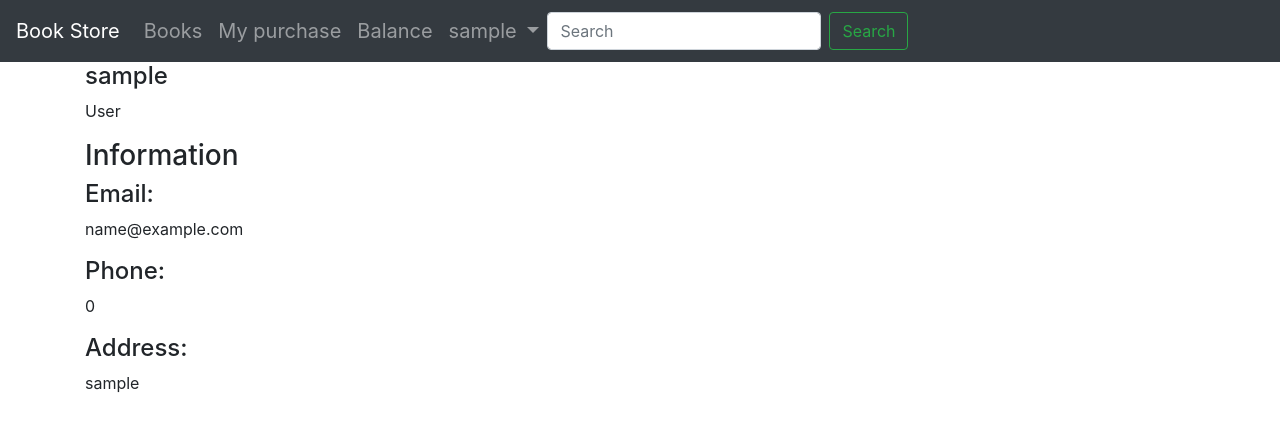
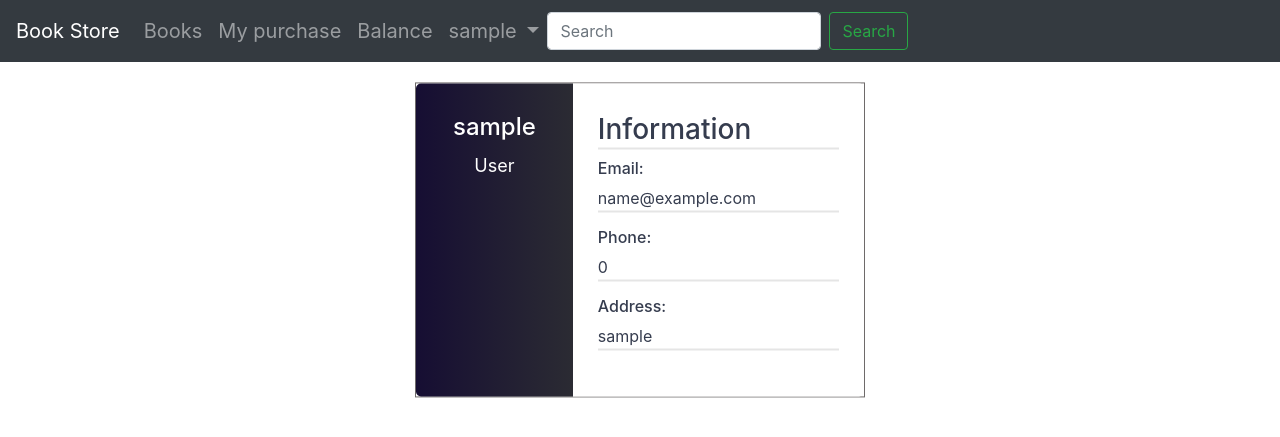
Before and after one commit to pradnyahaval/OnlineBookStore, a Flask app: page /profile in a window 1280 px wide. Shown: the top 437 px of the page. Run offline with Flask 2, Linux system fonts and the light colour scheme; the visitor is signed in with stand-in values (Sample User, id 1); data comes from the database, SQL or seed files in the repository; some libraries are stand-ins or nearby versions.

Commit message:
Add files via upload

```diff
--- a/static/style.css
+++ b/static/style.css
@@ -5,3 +5,98 @@
 .container .msg{
     border: 1px solid rgb(7, 2, 31);
 }
+
+
+
+.wrapper{
+    position: absolute;
+    top:30%;
+    left: 50%;
+    transform: translate(-50%,-50%);
+    width: 450px;
+    display: flex;
+    /*box-shadow: 0 1px 20px 0 rgba(167, 163, 163, 0.938);*/
+    border: 0.5px solid rgb(110, 106, 106);
+}
+
+  .wrapper .left{
+    width: 35%;
+    background: linear-gradient(to right,#160e33,#2b2b33);
+    padding: 30px 25px;
+    border-top-left-radius: 5px;
+    border-bottom-left-radius: 5px;
+    text-align: center;
+    color: #fff;
+}
+
+  .wrapper .left h4{
+    margin-bottom: 10px;
+}
+
+  .wrapper .left p{
+    font-size: 18px;
+}
+
+  .wrapper .right{
+    width: 65%;
+    background: #fff;
+    padding: 30px 25px;
+    border-top-right-radius: 5px;
+    border-bottom-right-radius: 5px;
+}
+
+.wrapper .right h3{
+    border-bottom: 2px solid #e0e0e0d7;
+    color: #353c4e;
+    margin-bottom: 10px;
+}
+
+.wrapper .right h4{
+    color: #353c4e;
+    font-size: 16px;
+}
+
+.wrapper .right p{
+    border-bottom: 2px solid #e0e0e0d7;
+    color: #353c4e;
+    font-size: 16px;
+}
+
+  .wrapper .right .info,
+  .wrapper .right .projects{
+    margin-bottom: 25px;
+  }
+
+  .wrapper .right .info h3,
+  .wrapper .right .projects h3{
+      margin-bottom: 15px;
+      padding-bottom: 5px;
+      border-bottom: 1px solid #e0e0e0;
+      color: #353c4e;
+    text-transform: uppercase;
+    letter-spacing: 5px;
+  }
+
+  .wrapper .right .info_data,
+  .wrapper .right .projects_data{
+    display: flex;
+    justify-content: space-between;
+  }
+
+  .wrapper .right .info_data .data,
+  .wrapper .right .projects_data .data{
+    width: 45%;
+  }
+
+  .wrapper .right .info_data .data h4,
+  .wrapper .right .projects_data .data h4{
+      color: #353c4e;
+      margin-bottom: 5px;
+  }
+
+  .wrapper .right .info_data .data p,
+  .wrapper .right .projects_data .data p{
+    font-size: 13px;
+    margin-bottom: 10px;
+    color: #919aa3;
+  }
```
